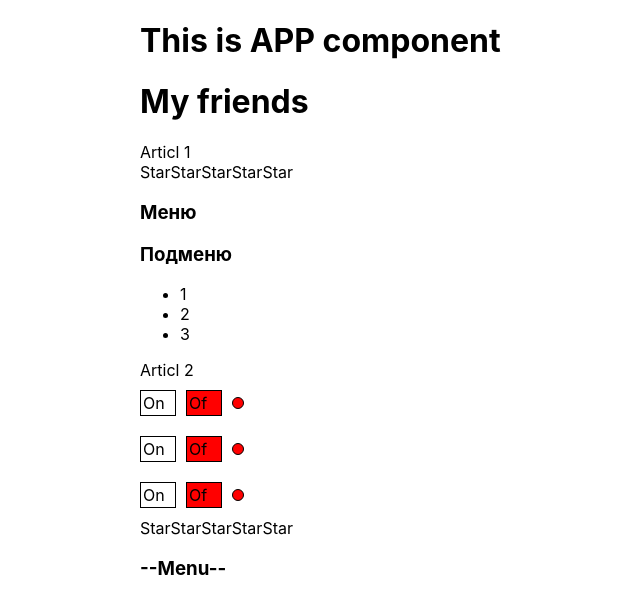
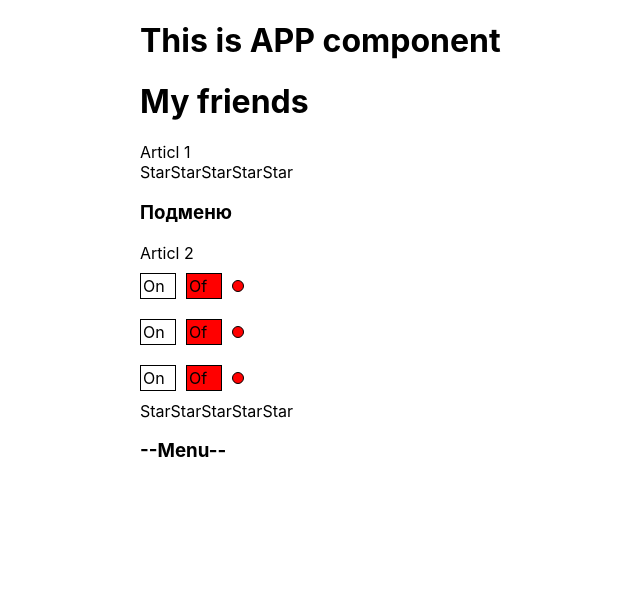
Before and after one commit to RSKorolev/React-kabzda, a React (Create React App) app: page / in a window 1280 px wide. Shown: the top 614 px of the page, without its empty margins (300-940 px from the left). Built offline with nearby package versions, Linux system fonts and the light colour scheme.

Commit message:
controlled Accordion

```diff
--- a/src/App.tsx
+++ b/src/App.tsx
@@ -8,14 +8,21 @@ import { UncontrolledAccordion } from './components/UncontrolledAccordion copy/U
 
 function App() {
     const [raitingValue, setRaitingValue] = useState<RaitingValueType>(0);
+    const [accordionCollapsed, setCollapsed] = useState(true);
     return (
         <div className={'App'}>
             <PageTitle title={'This is APP component'} />
             <PageTitle title={'My friends'} />
             Articl 1
             <Rating value={raitingValue} onClick={setRaitingValue} />
-            <Accordion title={'Меню'} collapsed={true} />
-            <Accordion title={'Подменю'} collapsed={false} />
+            {/* <Accordion title={'Меню'} collapsed={true} /> */}
+            <Accordion
+                title={'Подменю'}
+                collapsed={accordionCollapsed}
+                onClick={() => {
+                    setCollapsed(!accordionCollapsed);
+                }}
+            />
             Articl 2
             <OnOff on={true} />
             <OnOff on={false} />
--- a/src/components/Accordion/Accordion.tsx
+++ b/src/components/Accordion/Accordion.tsx
@@ -1,12 +1,13 @@
 type AccordionPropsType = {
     title: string;
     collapsed: boolean;
+    onClick: () => void;
 };
 
 function Accordion(props: AccordionPropsType) {
     return (
         <div>
-            <AccordionTitle title={props.title} />
+            <AccordionTitle title={props.title} onClick={props.onClick} />
             {!props.collapsed && <AccordionBody />}
         </div>
     );
@@ -14,10 +15,11 @@ function Accordion(props: AccordionPropsType) {
 
 type AccordionTitlePropsType = {
     title: string;
+    onClick: () => void;
 };
 
 function AccordionTitle(props: AccordionTitlePropsType) {
-    return <h3>{props.title}</h3>;
+    return <h3 onClick={() => props.onClick()}>{props.title}</h3>;
 }
 function AccordionBody() {
     return (
```
